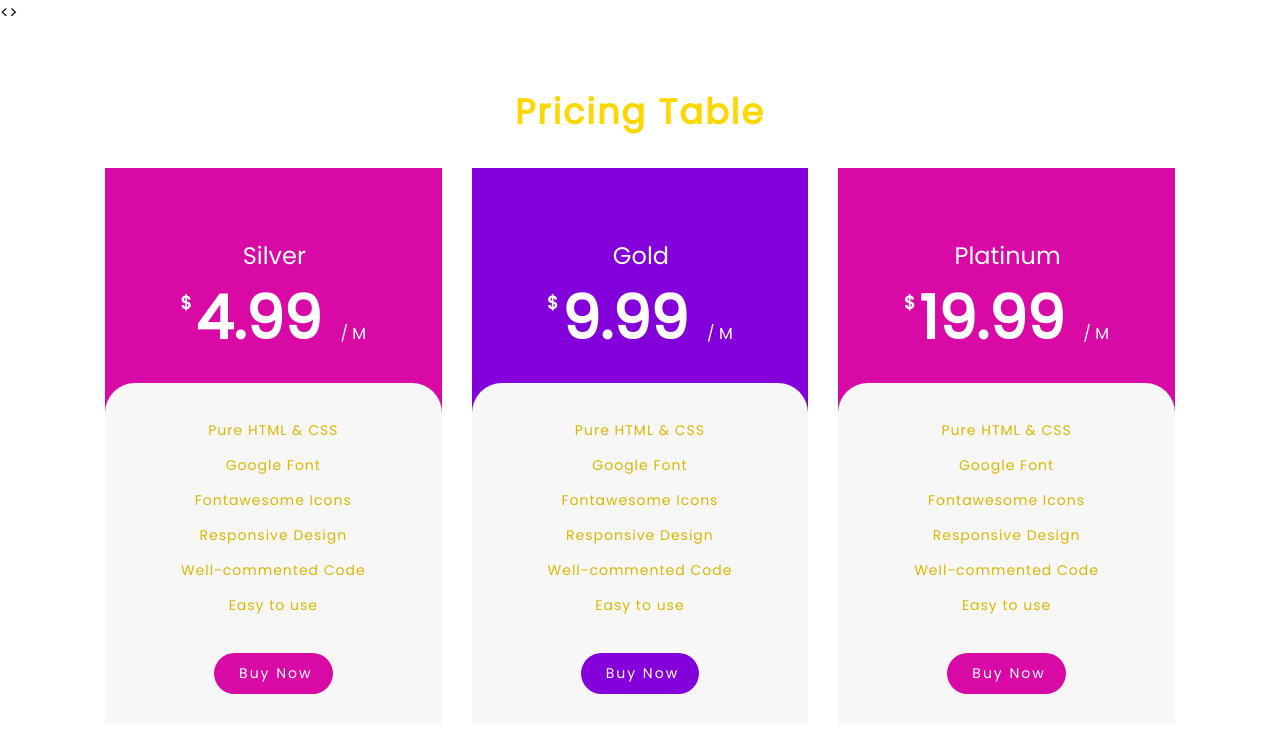
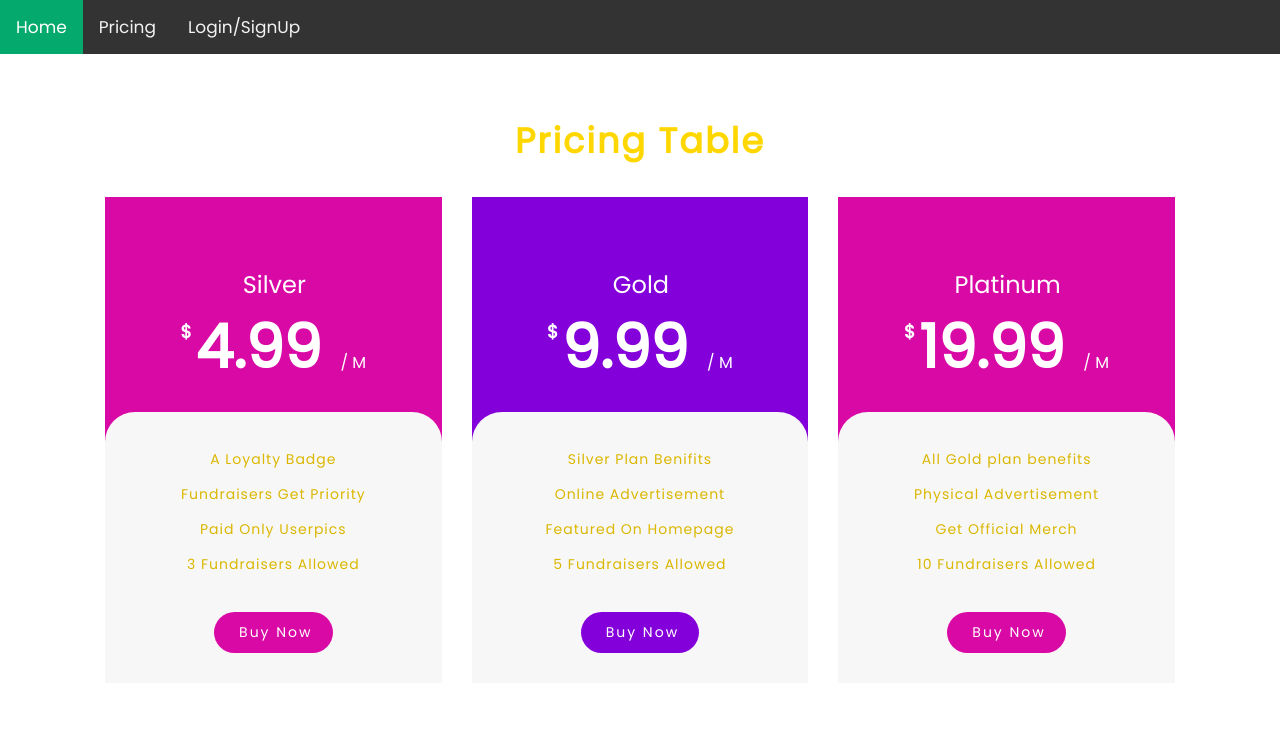
Before and after one commit to satyamr123/Crowdfunding-website, a plain HTML site: page webpages/pricing.html in a window 1280 px wide. Drawn offline with Linux system fonts and the light colour scheme.

Commit message:
Update Pricing Panel

```diff
--- a/styles/pricing.css
+++ b/styles/pricing.css
@@ -170,3 +170,41 @@ p{
  .pricing-table.table .ptable-item.featured-item .ptable-action a:hover{
     background: #d909a5;
 }
+.topnav {
+  background-color: #333;
+  overflow: hidden;
+}
+
+/* Style the links inside the navigation bar */
+.topnav a {
+  float: left;
+  color: #f2f2f2;
+  text-align: center;
+  padding: 14px 16px;
+  text-decoration: none;
+  font-size: 17px;
+}
+
+/* Change the color of links on hover */
+.topnav a:hover {
+  background-color: #ddd;
+  color: black;
+}
+
+/* Add a color to the active/current link */
+.topnav a.active {
+  background-color: #04AA6D;
+  color: white;
+}
+
+.foot-container{
+	max-width: 1170px;
+	margin:auto;
+}
+.row{
+	display: flex;
+	flex-wrap: wrap;
+}
+ul{
+	list-style: none;
+}
--- a/webpages/pricing.html
+++ b/webpages/pricing.html
@@ -7,11 +7,13 @@
 </head>
 
 <body>
-    <nav class="nav-container">
-        <>
 
+    <div class="topnav">
+        <a class="active" href="#home">Home</a>
+        <a href="./webpages/pricing.html">Pricing</a>
+        <a href="./webpages/loginsignup.html">Login/SignUp</a>
+    </div>
 
-    </nav>
     <div class="pricing-table-title">
         <h2>Pricing Table</h2>
     </div>
@@ -35,12 +37,10 @@
                 <div class="ptable-body">
                     <div class="ptable-description">
                         <ul>
-                            <li>Pure HTML & CSS</li>
-                            <li>Google Font</li>
-                            <li>Fontawesome Icons</li>
-                            <li>Responsive Design</li>
-                            <li>Well-commented Code</li>
-                            <li>Easy to use</li>
+                            <li>A Loyalty Badge</li>
+                            <li>Fundraisers Get Priority</li>
+                            <li>Paid Only Userpics</li>
+                            <li>3 Fundraisers Allowed</li>
                         </ul>
                     </div>
                 </div>
@@ -71,12 +71,12 @@
                 <div class="ptable-body">
                     <div class="ptable-description">
                         <ul>
-                            <li>Pure HTML & CSS</li>
-                            <li>Google Font</li>
-                            <li>Fontawesome Icons</li>
-                            <li>Responsive Design</li>
-                            <li>Well-commented Code</li>
-                            <li>Easy to use</li>
+                            <li>Silver Plan Benifits</li>
+                            <li>Online Advertisement</li>
+                            <li>Featured On Homepage</li>
+                            <li>5 Fundraisers Allowed</li>
+
+
                         </ul>
                     </div>
                 </div>
@@ -107,12 +107,12 @@
                 <div class="ptable-body">
                     <div class="ptable-description">
                         <ul>
-                            <li>Pure HTML & CSS</li>
-                            <li>Google Font</li>
-                            <li>Fontawesome Icons</li>
-                            <li>Responsive Design</li>
-                            <li>Well-commented Code</li>
-                            <li>Easy to use</li>
+                            <li>All Gold plan benefits</li>
+                            <li>Physical Advertisement</li>
+                            <li>Get Official Merch</li>
+                            <li>10 Fundraisers Allowed</li>
+
+
                         </ul>
                     </div>
                 </div>
```
